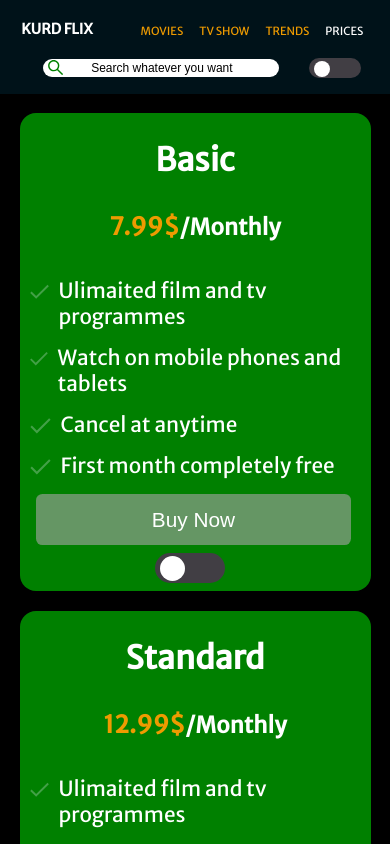
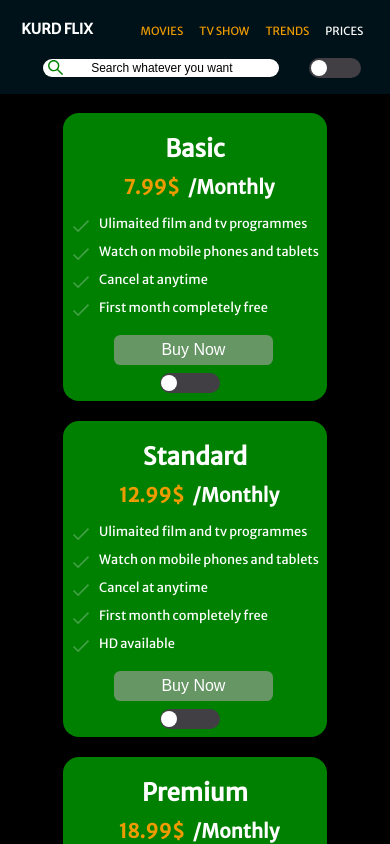
Before and after one commit to Aram442/movie-app, a React (Create React App) app: page /Pricing in a window 390 px wide. Shown: the top 844 px of the page. Built offline with nearby package versions, Linux system fonts and the light colour scheme.

Commit message:
Fixing Price Section for Mobile

```diff
--- a/src/Styles/NavBar.css
+++ b/src/Styles/NavBar.css
@@ -155,8 +155,8 @@ span #HomeLight:hover,
   }
   #Color-switcher-mover {
     position: absolute;
-    left: 5px;
-    top: 3px;
+    left: 2px;
+    top: 1.5px;
     background-color: #fff;
     width: 1rem;
     height: 1rem;
@@ -167,7 +167,7 @@ span #HomeLight:hover,
     position: absolute;
     background-color: #fff;
     left: 40px;
-    top: 3px;
+    top: 1.5px;
     width: 1rem;
     height: 1rem;
     border-radius: 50%;
--- a/src/Styles/Pricing.css
+++ b/src/Styles/Pricing.css
@@ -184,7 +184,7 @@ button:hover {
   .light-Theme1,
   .light-Theme2,
   .light-Theme3 {
-    width: 90%;
+    width: 100%;
     height: auto;
     margin-right: 0;
     margin-bottom: 20px;
@@ -197,7 +197,8 @@ button:hover {
   .light-Theme2 h3,
   .light-Theme3 h3 {
     text-align: center;
-    font-size: 1.5rem;
+    font-size: 1.2rem;
+    margin: 0.5rem;
   }
 
   .Pricing-option1 h2,
@@ -207,7 +208,8 @@ button:hover {
   .light-Theme2 h2,
   .light-Theme3 h2 {
     text-align: center;
-    font-size: 2rem;
+    font-size: 1.5rem;
+    margin: 0.5;
   }
 
   .Pricing-option1 span,
@@ -216,21 +218,26 @@ button:hover {
   .light-Theme1 span,
   .light-Theme2 span,
   .light-Theme3 span {
-    margin-left: 0.5rem;
-    margin-top: 0.5rem;
+    margin: 0.5rem;
+    font-size: 0.8rem;
+  }
+  #MonthlyYearly {
+    font-size: 1.2rem;
+    margin: 0px;
   }
   #button1 {
-    margin: 0 0 0.5rem 1rem;
+    margin: 0.5rem 0 0.5rem 3.2rem;
   }
   #button2 {
-    margin: 0 0 0.5rem 1rem;
+    margin: 0.5rem 0 0.5rem 3.2rem;
   }
   #button3 {
-    margin: 0 0 0.5rem 1rem;
+    margin: 0.5rem 0 0.5rem 3.2rem;
   }
   button {
-    width: 90%;
-    font-size: 1.3rem;
+    width: 60%;
+    height: 30px;
+    font-size: 1rem;
   }
 
   #darktheme {
@@ -238,34 +245,38 @@ button:hover {
     margin-bottom: 0.5rem;
   }
 
+  #checkmark {
+    margin-right: 0.5rem;
+    font-size: 20px;
+  }
+
   .Pricing-yearly-darktheme {
-    margin: 0;
-  }
-  .Pricing-yearly-darktheme {
+    margin: 0px;
+    margin-right: 3rem;
     position: relative;
-    width: 70px;
-    height: 30px;
+    width: 60px;
+    height: 20px;
     border-radius: 20px;
     background-color: #413e44;
     margin-right: 10px;
   }
   .Pricing-monthly-darktheme {
     position: absolute;
-    left: 5px;
-    top: 3px;
+    left: 1px;
+    top: 1.7px;
     background-color: #fff;
-    width: 25px;
-    height: 25px;
+    width: 1rem;
+    height: 1rem;
     border-radius: 50%;
     transition: 0.6s;
   }
   .Pricing-monthly-light {
     position: absolute;
     background-color: #fff;
-    left: 40px;
-    top: 3px;
-    width: 25px;
-    height: 25px;
+    left: 43px;
+    top: 2px;
+    width: 1rem;
+    height: 1rem;
     border-radius: 50%;
     transition: 0.6s;
   }
```
